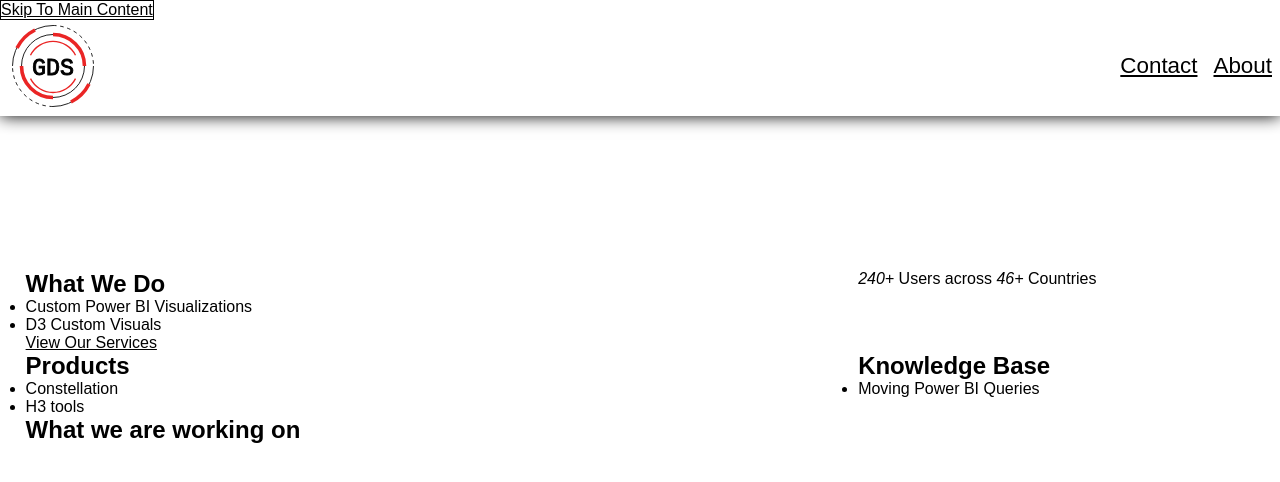
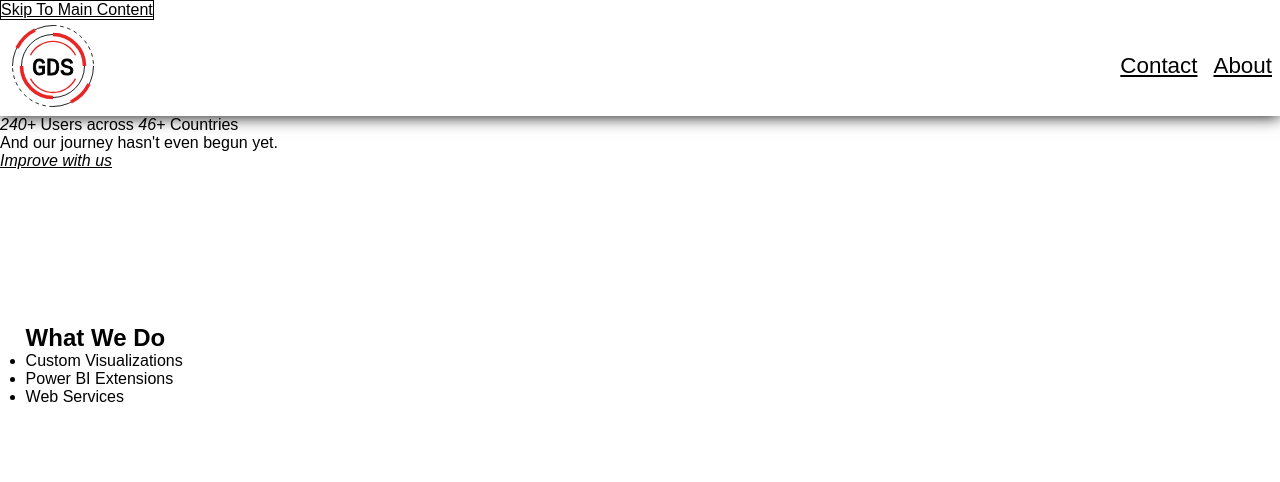
Before and after one commit to Grognard-Digital-Solutions/grognard.ca, a Jekyll site: the page built from index.md, in a window 1280 px wide. Shown: the top 482 px of the page. Built offline with Jekyll 4.4.1, drawn with Linux system fonts in a browser that asks for light colours; some web fonts are replaced; a script that is not in the unit is left out.

```diff
--- a/_layouts/index.html
+++ b/_layouts/index.html
@@ -23,6 +23,9 @@
   <body>
     {% include nav.html %}
     <header>
+      <p><em id="analytics-total-customers">240+</em> Users across <em id="analytics-total-countries">46+</em> Countries </p>
+      <p>And our journey hasn't even begun yet.</p>
+      <a href="mailto:solutions@grognard.ca" class="cta"><em>Improve with us</em></a>
       <a href="#main" id="skipToMain" class="skiptocontent">Skip To Main Content</a>
       <svg alt="Custom Power BI Visual Downloads" id="hero-interactive"></svg>
       <script type="module">
@@ -87,7 +90,17 @@
               .attr("transform",`translate(0,${height - marginBottom})`)
               .call(d3.axisBottom(x).ticks(width / 80).tickSizeOuter(0))
 
-            const y_axis = svg.append("text")
+            const y_axis = svg.append("g")
+              .attr("transform", `translate(${marginLeft},0)`)
+              .call(d3.axisLeft(y).ticks(height / 40))
+              .call(g => g.select(".domain").remove())
+              .call(g => g.selectAll(".tick line").clone()
+              .attr("x2", width - marginLeft - marginRight)
+              .attr("stroke-opacity", 0.1))
+              .call(g => g.selectAll(".tick line").clone()
+              .attr("x2", width - marginLeft - marginRight)
+              .attr("stroke-opacity", 0.1))
+              .append("text")
                 .attr("x", 10)
                 .attr("y",height + marginBottom)
                 .attr("font-size","2rem")
@@ -104,36 +117,13 @@
       <section class="what-we-do">
         <h2>What We Do</h2>
         <ul>
-          <li>Custom Power BI Visualizations</li>
-          <li>D3 Custom Visuals</li>
+          <li>Custom Visualizations</li>
+          <li>Power BI Extensions</li>
+          <li>Web Services</li>
         </ul>
-        <a class="button-primary" href="#services">View Our Services</a>
       </section>
       <section>
-        <p><em id="analytics-total-customers">240+</em> Users across <em id="analytics-total-countries">46+</em> Countries </p>
 
-
-      </section>
-      <section class="products">
-        <h2>Products</h2>
-        <ul>
-          <li>Constellation</li>
-          <li>H3 tools</li>
-        </ul>
-      </section>
-
-      <section>
-        <h2>Knowledge Base</h2>
-        <ul>
-          <li>Moving Power BI Queries</li>
-        </ul>
-
-      </section>
-
-      <section class="timeline">
-        <h2>What we are working on</h2>
-
-      </section>
       <section class="timeline">
         <svg xmlns="http://www.w3.org/2000/svg" viewBox="0 0 100 100"></svg>
       </section>
```
